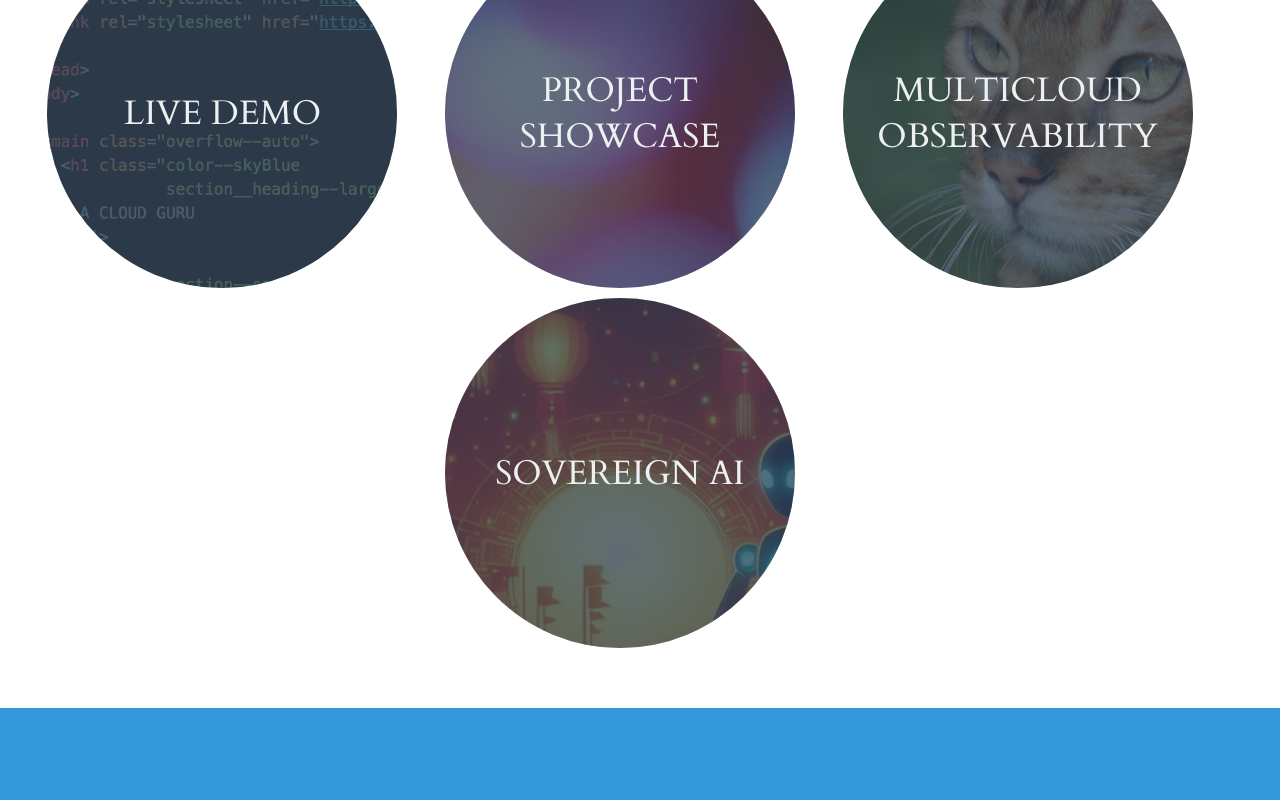
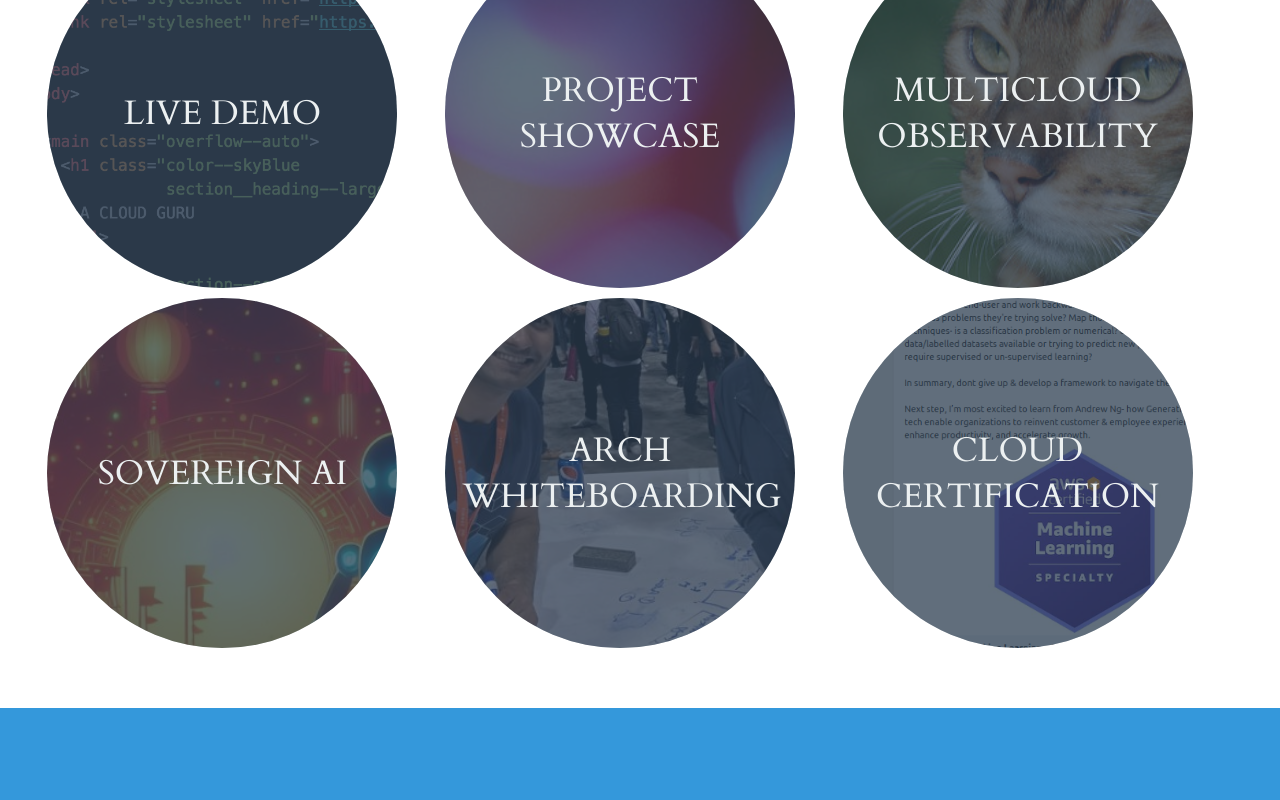
Before and after one commit to SidB16/bhardwajsiddharth.com, a plain HTML site: page index.html in a window 1280 px wide. Shown: the part 900-1700 px from the top of the page. Drawn offline with Linux system fonts and the light colour scheme.

Commit message:
adding two eg

```diff
--- a/index.html
+++ b/index.html
@@ -117,6 +117,41 @@
           </dl>
         </div>
       </div>
+
+      <div class="section__exampleWrapper">
+        <div class="section__example">
+        <a href="https://www.linkedin.com/feed/update/urn:li:activity:7074888065860665344?lipi=urn%3Ali%3Apage%3Ad_flagship3_profile_view_base_multiple_media_viewer%3Bpn4kOEKiS46CLLx%2BPP6nKQ%3D%3D">
+          <img alt="Opensource vs. Closed Source ML m"
+               class="section__exampleImage"
+               src="images/example5.png"/>
+        </a>
+          <!-- “Generated using MSFT Copilot -->
+          <dl class="color--cloud">
+            <dt class="section__exampleTitle section__text--centered">
+              Arch Whiteboarding
+            </dt>
+            <dd></dd>
+          </dl>
+        </div>
+      </div>
+
+      <div class="section__exampleWrapper">
+        <div class="section__example">
+        <a href="https://www.linkedin.com/posts/siddharth-bakshi-859aa616a_aws-certified-machine-learning-specialty-activity-7119397115520319488-Pkj6?utm_source=share&utm_medium=member_desktop">
+          <img alt="Opensource vs. Closed Source ML m"
+               class="section__exampleImage"
+               src="images/example6.png"/>
+        </a>
+          <!-- “Generated using MSFT Copilot -->
+          <dl class="color--cloud">
+            <dt class="section__exampleTitle section__text--centered">
+              Cloud Certification
+            </dt>
+            <dd></dd>
+          </dl>
+        </div>
+      </div>
+
     </section>
 
 
```
Also changed, not shown: images/example5.png (added), images/example6.png (added).
